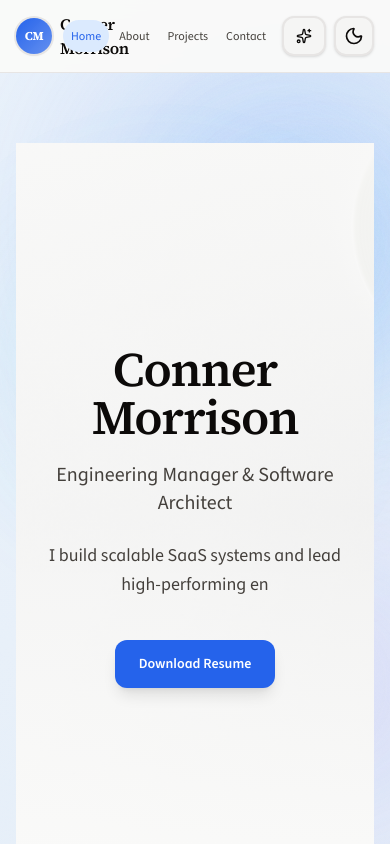
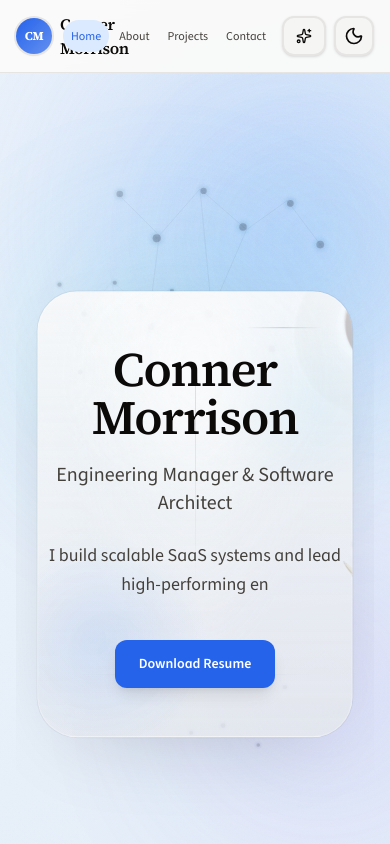
Before and after one commit to conner-morrison/full-stack-portfolio, a Next.js app: page / in a window 390 px wide. Shown: the top 844 px of the page. Built offline with nearby package versions, Linux system fonts and the light colour scheme.

Commit message:
Enhance global styles and Hero component for improved theme responsiveness. Update CSS to support dark mode utilities and refine background visuals in the Hero section. Adjust particle network opacity and colors for better visual consistency across themes.

```diff
--- a/app/Hero/page.tsx
+++ b/app/Hero/page.tsx
@@ -2,13 +2,10 @@
 
 import Image from "next/image";
 import { motion } from "framer-motion";
-import { useTheme } from "next-themes";
 import { Parallax } from "@/components/parallax";
 import { useEffect, useState } from "react";
 
-const HERO_LIGHT = "/dev/light/lauren-mancke-aOC7TSLb1o8-unsplash.jpg";
-const HERO_DARK = "/dev/dark/ales-nesetril-Im7lZjxeLhg-unsplash.jpg";
-
+const HERO_TEXTURE = "/dev/light/lauren-mancke-aOC7TSLb1o8-unsplash.jpg";
 const TAGLINE = "I build scalable SaaS systems and lead high-performing engineering teams.";
 const TYPE_SPEED_MS = 55;
 const DELETE_SPEED_MS = 35;
@@ -74,26 +71,38 @@ export default function Hero() {
   return (
     <Parallax speed={30}>
       <section className="relative min-h-[88vh] flex items-center justify-center overflow-hidden rounded-b-3xl">
-        {/* Background image - theme-aware via CSS so correct image shows before hydration */}
+        {/* Editorial spotlight hero background */}
         <div className="absolute inset-0 -z-10">
-          <Image
-            src={HERO_LIGHT}
-            alt=""
-            fill
-            className="object-cover dark:opacity-0 dark:pointer-events-none"
-            priority
-            sizes="100vw"
-          />
-          <Image
-            src={HERO_DARK}
-            alt=""
-            fill
-            className="object-cover opacity-0 dark:opacity-100 dark:pointer-events-auto"
-            priority
-            sizes="100vw"
+          <div
+            className="absolute left-1/2 top-1/2 h-[60%] w-[88%] max-w-4xl -translate-x-1/2 -translate-y-1/2 rounded-[2.5rem] border border-white/40 bg-[linear-gradient(180deg,rgba(255,255,255,0.78)_0%,rgba(242,245,249,0.72)_42%,rgba(230,233,238,0.64)_100%)] shadow-[0_26px_90px_-42px_rgba(15,23,42,0.26)] dark:border-white/8 dark:bg-[linear-gradient(180deg,rgba(5,10,20,0.96)_0%,rgba(8,14,26,0.94)_42%,rgba(6,12,22,0.96)_100%)] dark:shadow-[0_26px_90px_-42px_rgba(0,0,0,0.6)]"
+            aria-hidden
           />
           <div
-            className="absolute inset-0 bg-gradient-to-b from-[var(--background)]/85 via-[var(--background)]/50 to-[var(--background)]"
+            className="absolute left-1/2 top-1/2 h-[60%] w-[88%] max-w-4xl -translate-x-1/2 -translate-y-1/2 rounded-[2.5rem] bg-[radial-gradient(ellipse_at_50%_18%,rgba(255,255,255,0.68)_0%,rgba(255,255,255,0.24)_28%,transparent_58%),radial-gradient(circle_at_18%_78%,rgba(59,130,246,0.12)_0%,transparent_26%),radial-gradient(circle_at_84%_24%,rgba(14,165,233,0.1)_0%,transparent_22%)] dark:bg-[radial-gradient(ellipse_at_50%_18%,rgba(255,255,255,0.02)_0%,transparent_28%,transparent_58%),radial-gradient(circle_at_18%_78%,rgba(59,130,246,0.08)_0%,transparent_26%),radial-gradient(circle_at_84%_24%,rgba(14,165,233,0.06)_0%,transparent_22%)]"
+            aria-hidden
+          />
+          <div
+            className="absolute left-1/2 top-1/2 h-[60%] w-[88%] max-w-4xl -translate-x-1/2 -translate-y-1/2 overflow-hidden rounded-[2.5rem]"
+            aria-hidden
+          >
+            <Image
+              src={HERO_TEXTURE}
+              alt=""
+              fill
+              priority
+              sizes="(max-width: 1024px) 88vw, 896px"
+              className="object-cover scale-[1.04] opacity-[0.28] saturate-[0.8] contrast-[0.96] dark:opacity-[0.48] dark:saturate-[0.6] dark:brightness-[0.55] dark:contrast-[1.05]"
+            />
+            <div className="absolute inset-0 bg-[linear-gradient(180deg,rgba(255,255,255,0.28),rgba(255,255,255,0.08)_38%,rgba(226,232,240,0.12)_100%)] dark:bg-[linear-gradient(180deg,rgba(2,6,18,0.62),rgba(4,10,24,0.48)_38%,rgba(2,6,18,0.58)_100%)]" />
+            <div className="absolute inset-0 bg-[radial-gradient(circle_at_50%_18%,rgba(255,255,255,0.46)_0%,transparent_36%),radial-gradient(circle_at_22%_80%,rgba(59,130,246,0.08)_0%,transparent_24%)] dark:bg-[radial-gradient(circle_at_50%_18%,rgba(4,10,22,0.45)_0%,transparent_50%),radial-gradient(circle_at_22%_80%,rgba(37,99,235,0.08)_0%,transparent_24%),radial-gradient(circle_at_82%_22%,rgba(8,47,73,0.1)_0%,transparent_26%)]" />
+            <div className="absolute inset-0 dark:bg-[linear-gradient(135deg,rgba(6,12,28,0.35),transparent_32%,rgba(3,8,20,0.4)_100%)]" />
+            <div className="absolute left-[12%] top-[16%] h-[180%] w-[18%] -translate-y-1/2 rotate-[22deg] bg-[linear-gradient(180deg,rgba(255,255,255,0.46),transparent_55%)] dark:bg-[linear-gradient(180deg,rgba(148,163,184,0.08),transparent_55%)]" />
+            <div className="absolute right-[10%] top-[8%] h-px w-[24%] bg-[linear-gradient(90deg,transparent,rgba(148,163,184,0.5),transparent)] dark:bg-[linear-gradient(90deg,transparent,rgba(148,163,184,0.24),transparent)]" />
+            <div className="absolute left-[50%] top-[20%] h-[46%] w-px -translate-x-1/2 bg-[linear-gradient(180deg,rgba(148,163,184,0.32),transparent)] dark:bg-[linear-gradient(180deg,rgba(148,163,184,0.18),transparent)]" />
+            <div className="absolute inset-x-[12%] bottom-[14%] h-px bg-[linear-gradient(90deg,transparent,rgba(148,163,184,0.22),transparent)] dark:bg-[linear-gradient(90deg,transparent,rgba(148,163,184,0.14),transparent)]" />
+          </div>
+          <div
+            className="absolute left-1/2 top-1/2 h-[60%] w-[88%] max-w-4xl -translate-x-1/2 -translate-y-1/2 rounded-[2.5rem] ring-1 ring-black/5 dark:ring-white/5"
             aria-hidden
           />
         </div>
--- a/app/globals.css
+++ b/app/globals.css
@@ -1,5 +1,8 @@
 @import url('https://fonts.googleapis.com/css2?family=Source+Serif+4:ital,opsz,wght@0,8..60,300;0,8..60,400;0,8..60,500;0,8..60,600;0,8..60,700&family=Source+Sans+3:ital,wght@0,300;0,400;0,500;0,600;0,700;1,400&display=swap');
 @import "tailwindcss";
+
+/* Tailwind v4: make dark: utilities respond to .dark class (next-themes toggle), not only system preference */
+@custom-variant dark (&:where(.dark, .dark *));
 
 :root {
   --background: #fafaf9;
--- a/src/components/particle-network.tsx
+++ b/src/components/particle-network.tsx
@@ -34,11 +34,11 @@ const clusters = [
     id: "primary",
     className:
       "absolute right-[4%] top-[14%] h-[18rem] w-[18rem] sm:h-[20rem] sm:w-[20rem] md:h-[22rem] md:w-[22rem]",
-    svgOpacity: [0.92, 1, 0.92],
-    lineOpacity: [0.3, 0.38, 0.3],
-    lineColor: "text-slate-700/65 dark:text-slate-100/70",
-    nodeColor: "fill-slate-700/85 dark:fill-slate-50/90",
-    haloColor: "fill-sky-500/16 dark:fill-sky-300/18",
+    svgOpacity: [0.6, 0.72, 0.6],
+    lineOpacity: [0.18, 0.24, 0.18],
+    lineColor: "text-slate-700/38 dark:text-slate-100/40",
+    nodeColor: "fill-slate-700/55 dark:fill-slate-50/52",
+    haloColor: "fill-sky-500/8 dark:fill-sky-300/9",
     duration: 18,
     lineDuration: 16,
     floatX: [0, -14, 0, 10, 0],
@@ -49,11 +49,11 @@ const clusters = [
     id: "secondary",
     className:
       "absolute left-[6%] top-[30%] h-[12rem] w-[12rem] sm:h-[14rem] sm:w-[14rem] md:h-[15rem] md:w-[15rem]",
-    svgOpacity: [0.84, 0.94, 0.84],
-    lineOpacity: [0.24, 0.32, 0.24],
-    lineColor: "text-slate-700/55 dark:text-slate-100/58",
-    nodeColor: "fill-slate-700/75 dark:fill-slate-50/82",
-    haloColor: "fill-cyan-500/14 dark:fill-cyan-300/16",
+    svgOpacity: [0.52, 0.64, 0.52],
+    lineOpacity: [0.14, 0.2, 0.14],
+    lineColor: "text-slate-700/32 dark:text-slate-100/34",
+    nodeColor: "fill-slate-700/48 dark:fill-slate-50/45",
+    haloColor: "fill-cyan-500/6 dark:fill-cyan-300/7",
     duration: 20,
     lineDuration: 18,
     floatX: [0, 12, 0, -8, 0],
@@ -64,11 +64,11 @@ const clusters = [
     id: "tertiary",
     className:
       "absolute right-[18%] bottom-[8%] h-[10rem] w-[10rem] sm:h-[12rem] sm:w-[12rem] md:h-[13rem] md:w-[13rem]",
-    svgOpacity: [0.82, 0.92, 0.82],
-    lineOpacity: [0.22, 0.28, 0.22],
-    lineColor: "text-slate-700/50 dark:text-slate-100/55",
-    nodeColor: "fill-slate-700/72 dark:fill-slate-50/78",
-    haloColor: "fill-indigo-500/12 dark:fill-indigo-300/15",
+    svgOpacity: [0.5, 0.62, 0.5],
+    lineOpacity: [0.12, 0.18, 0.12],
+    lineColor: "text-slate-700/28 dark:text-slate-100/32",
+    nodeColor: "fill-slate-700/42 dark:fill-slate-50/40",
+    haloColor: "fill-indigo-500/5 dark:fill-indigo-300/6",
     duration: 22,
     lineDuration: 20,
     floatX: [0, -10, 0, 8, 0],
@@ -80,6 +80,7 @@ const clusters = [
 type ClusterConfig = (typeof clusters)[number];
 
 function NetworkCluster({
+  id,
   className,
   svgOpacity,
   lineOpacity,
@@ -109,6 +110,15 @@ function NetworkCluster({
         ease: [0.42, 0, 0.58, 1],
       }}
     >
+      <defs>
+        <filter id={`node-blur-${id}`} x="-20%" y="-20%" width="140%" height="140%">
+          <feGaussianBlur in="SourceGraphic" stdDeviation="0.9" result="blur" />
+          <feMerge>
+            <feMergeNode in="blur" />
+            <feMergeNode in="SourceGraphic" />
+          </feMerge>
+        </filter>
+      </defs>
       <motion.g
         animate={{ opacity: lineOpacity }}
         transition={{
@@ -136,7 +146,8 @@ function NetworkCluster({
         })}
       </motion.g>
 
-      {nodes.map((node) => (
+      <g filter={`url(#node-blur-${id})`}>
+        {nodes.map((node) => (
         <g key={node.id}>
           <motion.circle
             cx={node.cx}
@@ -146,7 +157,7 @@ function NetworkCluster({
             animate={{
               cx: [node.cx, node.cx + node.dx, node.cx],
               cy: [node.cy, node.cy + node.dy, node.cy],
-              opacity: [0.24, 0.48, 0.24],
+              opacity: [0.12, 0.28, 0.12],
               scale: [1, 1.14, 1],
             }}
             transition={{
@@ -164,7 +175,7 @@ function NetworkCluster({
             animate={{
               cx: [node.cx, node.cx + node.dx, node.cx],
               cy: [node.cy, node.cy + node.dy, node.cy],
-              opacity: [0.75, 1, 0.75],
+              opacity: [0.48, 0.7, 0.48],
               scale: [1, 1.08, 1],
             }}
             transition={{
@@ -176,6 +187,7 @@ function NetworkCluster({
           />
         </g>
       ))}
+      </g>
     </motion.svg>
   );
 }
```
